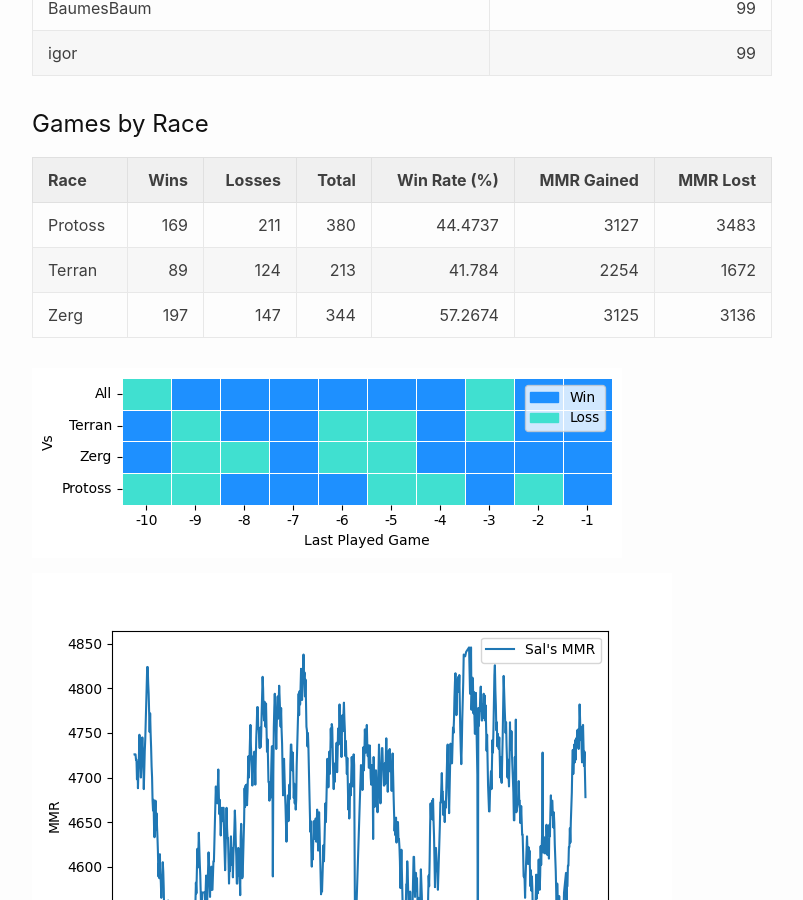
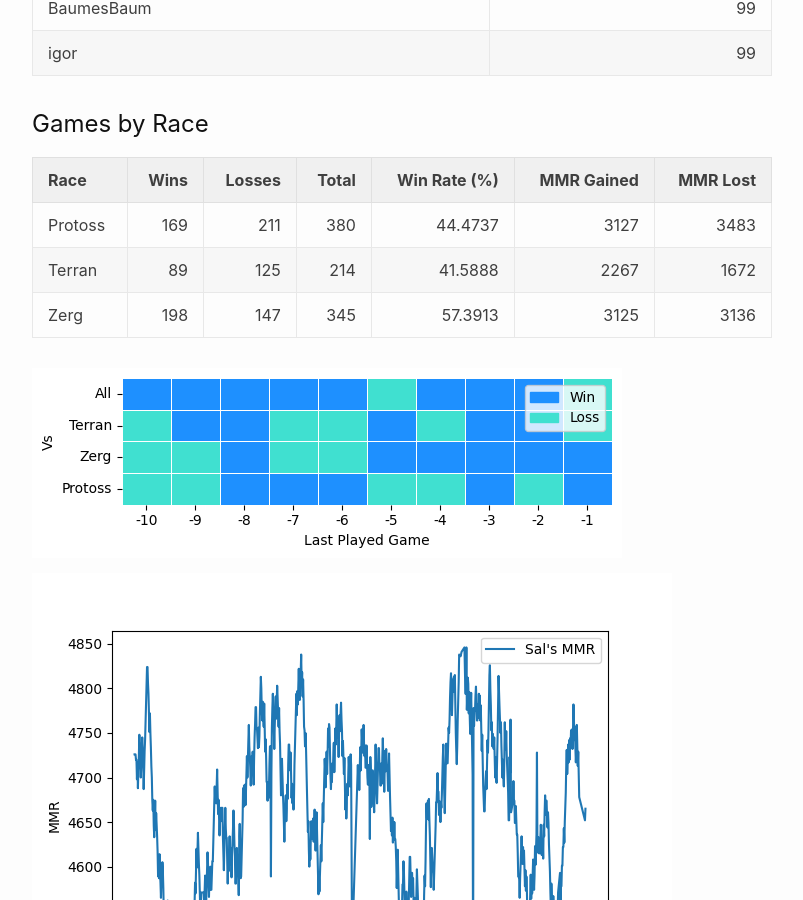
Before and after one commit to kylermurphy/UpATree, a Jekyll site: the page built from docs/index.md, in a window 1280 px wide and 900 px high, scrolled down 1095 px. Shown: the whole window, without its empty margins (238-1041 px from the left). Built offline with Jekyll 4.4.1, drawn with Linux system fonts in a browser that asks for light colours; our own code applies the rules of GitHub Pages for plain Markdown files.

Commit message:
running on push

```diff
--- a/docs/index.md
+++ b/docs/index.md
@@ -36,8 +36,8 @@ layout: home
 | Race    |   Wins |   Losses |   Total |   Win Rate (%) |   MMR Gained |   MMR Lost |
 |:--------|-------:|---------:|--------:|---------------:|-------------:|-----------:|
 | Protoss |    169 |      211 |     380 |        44.4737 |         3127 |       3483 |
-| Terran  |     89 |      124 |     213 |        41.784  |         2254 |       1672 |
-| Zerg    |    197 |      147 |     344 |        57.2674 |         3125 |       3136 |
+| Terran  |     89 |      125 |     214 |        41.5888 |         2267 |       1672 |
+| Zerg    |    198 |      147 |     345 |        57.3913 |         3125 |       3136 |
 
 ![Games by Race](./assets/gm_hist.png)
 
--- a/log.txt
+++ b/log.txt
@@ -51,3 +51,4 @@ Writing a log file 2025-02-24 23:30:31.
 Writing a log file 2025-02-24 23:46:53.
 Writing a log file 2025-02-25 15:21:58.
 Writing a log file 2025-02-25 15:46:50.
+Writing a log file 2025-02-25 16:25:47.
```
Also changed, not shown: other parts of docs/index.md (+2 -2 lines), docs/assets/MMR.png, docs/assets/daily.png, docs/assets/gm_hist.png, docs/assets/r_wrt.png, 1 other file.
